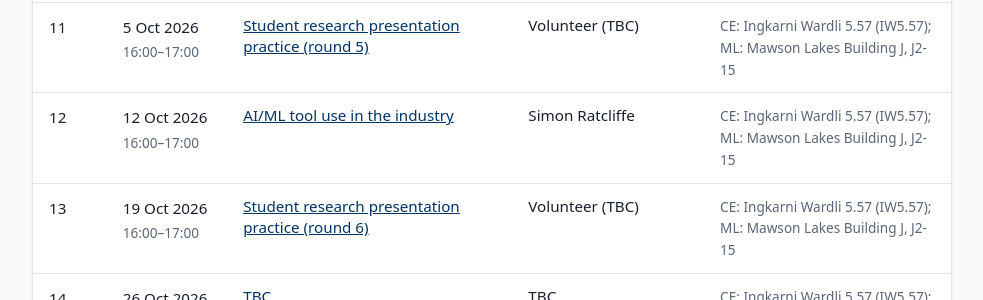
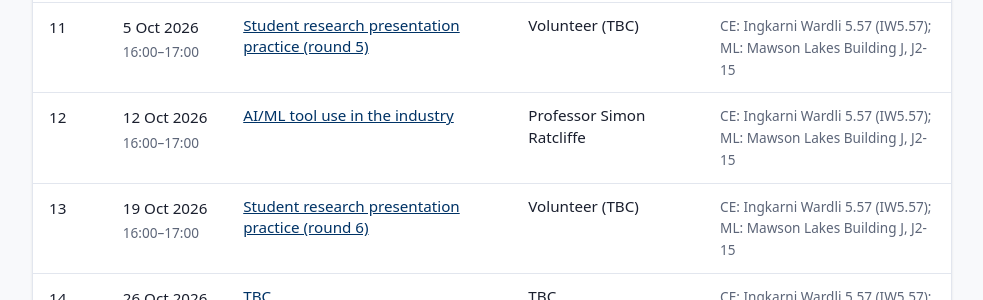
Before and after one commit to ht-timchen/Adelaide-CSIT-GRC, a Jekyll site: the page built from grs-series.md, in a window 1280 px wide and 900 px high, scrolled down 1295 px. Shown: the part 155-455 px from the top of the window, without its empty margins (148-1131 px from the left). Built offline with Jekyll 4.4.1, drawn with Linux system fonts in a browser that asks for light colours; some of the changed text lies outside the part shown.

Commit message:
Title Simon Ratcliffe as Professor on the GRS Series listing.
Co-authored-by: Cursor <cursoragent@cursor.com>

```diff
--- a/_data/seminars.yml
+++ b/_data/seminars.yml
@@ -505,7 +505,7 @@ seminars:
     series: hdr-2026
     session_number: 12
     title: "AI/ML tool use in the industry"
-    speaker: "Simon Ratcliffe"
+    speaker: "Professor Simon Ratcliffe"
     date: 2026-10-12
     time: "16:00–17:00"
     location: "CE: Ingkarni Wardli 5.57 (IW5.57); ML: Mawson Lakes Building J, J2-15"
```
